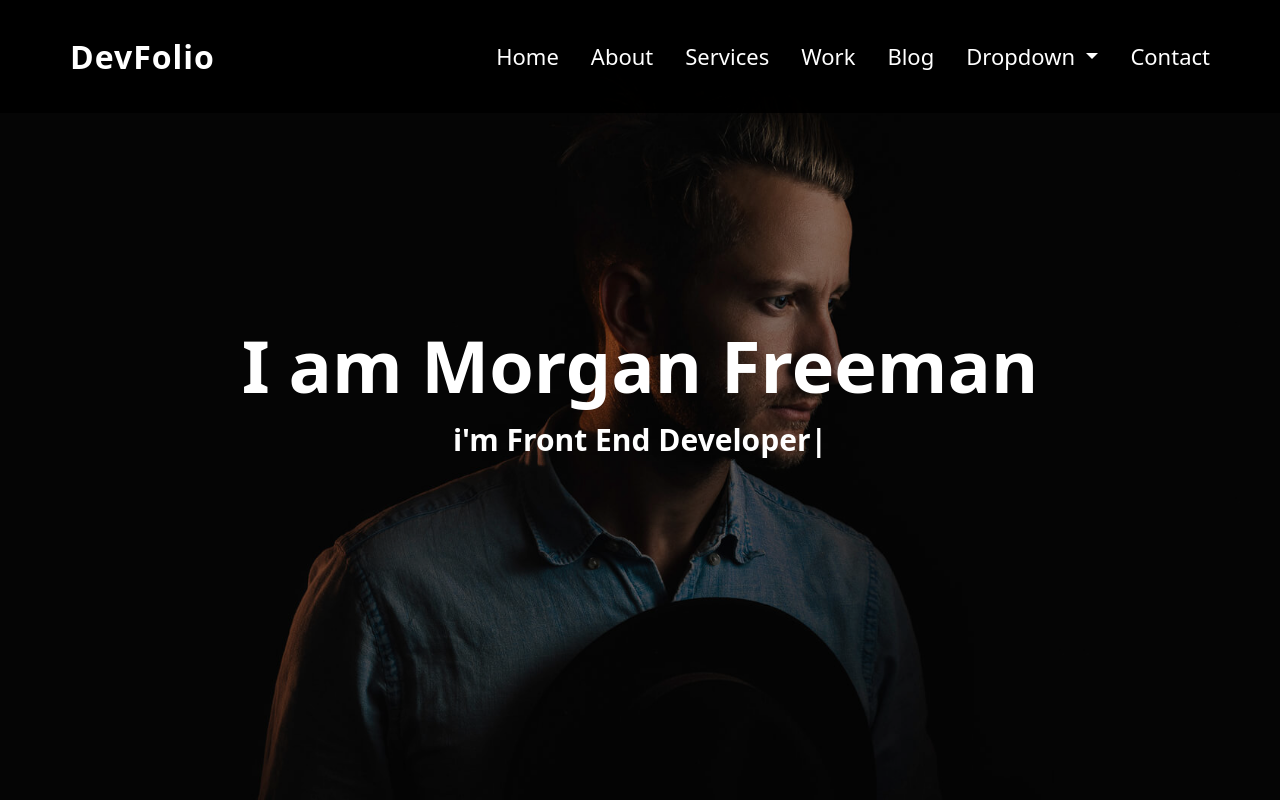
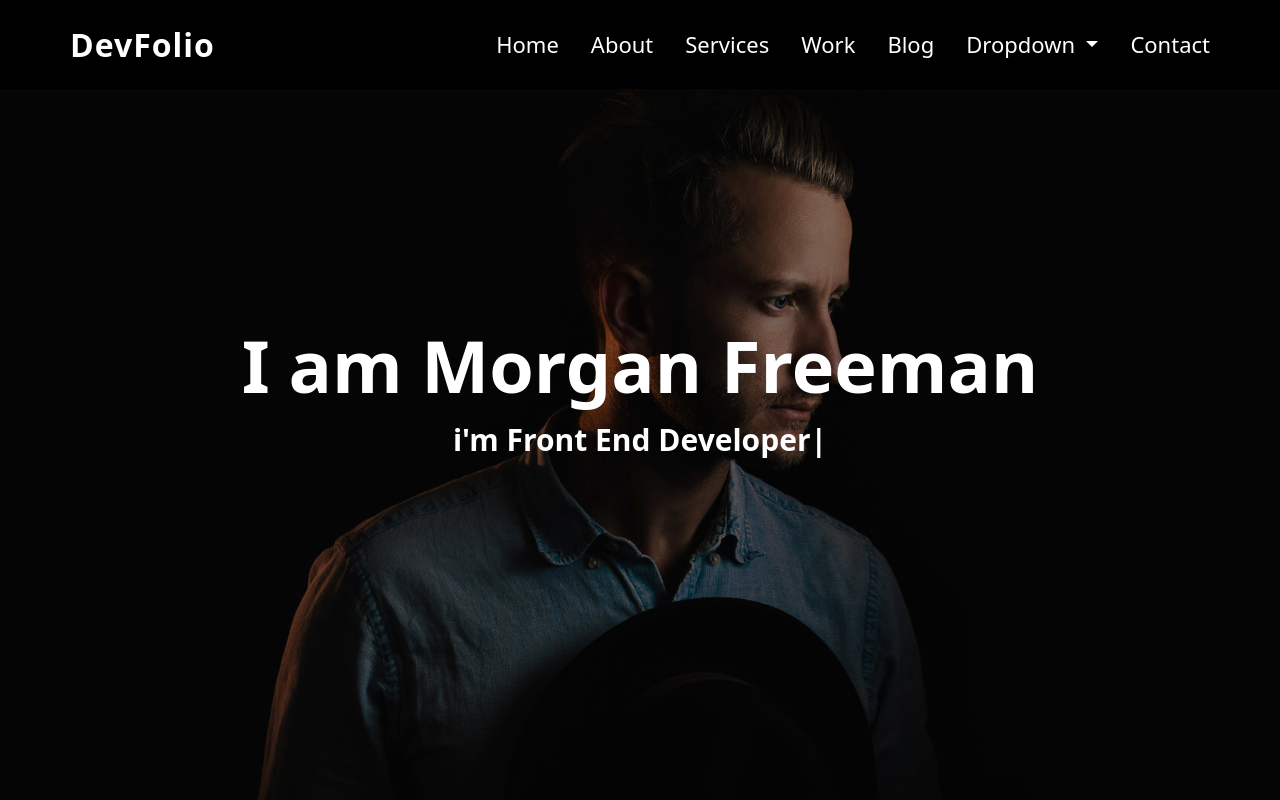
Before and after one commit to MohammedAnani/DevFolio, a plain HTML site: page index.html in a window 1280 px wide. Shown: the top 800 px of the page. Drawn offline with Linux system fonts and the light colour scheme.

Commit message:
second-commit

```diff
--- a/index.html
+++ b/index.html
@@ -13,7 +13,7 @@
 
 <body>
     <nav class="navbar navbar-expand-lg bg-nav position-fixed top-0 end-0 start-0 z-3">
-        <div class="container ps-sm-0  pe-0 py-3">
+        <div class="container ps-sm-0  pe-0 py-1">
             <a class="navbar-brand bg-link fs-2" href="#home">DevFolio</a>
             <button class="navbar-toggler" type="button" data-bs-toggle="collapse"
                 data-bs-target="#navbarSupportedContent" aria-controls="navbarSupportedContent" aria-expanded="false"
```
